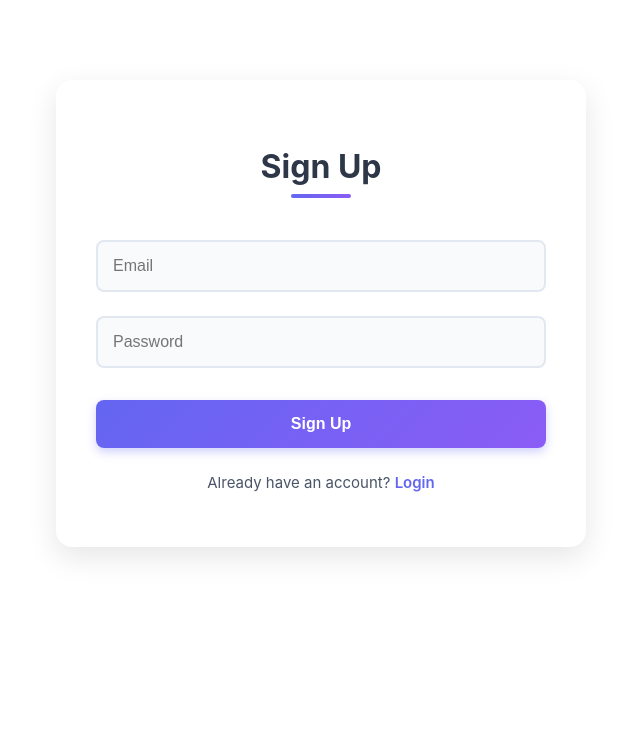
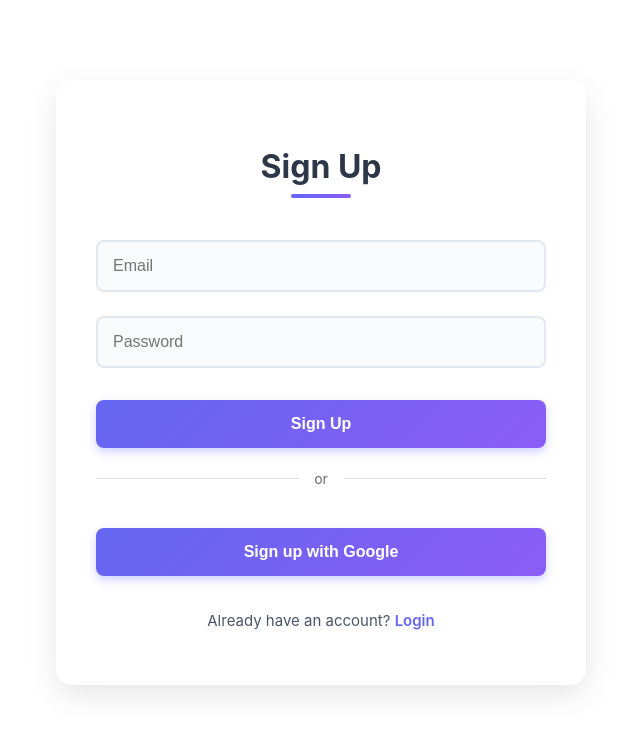
Before and after one commit to Roshang06/ResBuilder, a React (Create React App) app: page / in a window 1280 px wide. Shown: the top 734 px of the page, without its empty margins (319-959 px from the left). Built offline with nearby package versions, Linux system fonts and the light colour scheme; what @react-pdf/renderer would draw is missing.

Commit message:
added a sign up with google button and functionality

```diff
--- a/src/pages/Login.js
+++ b/src/pages/Login.js
@@ -1,5 +1,5 @@
 import React, { useState } from "react";
-import { signInWithEmailAndPassword } from "firebase/auth";
+import { signInWithEmailAndPassword, GoogleAuthProvider, signInWithPopup } from "firebase/auth";
 import { auth } from "../config/firebase";
 import { Link, useNavigate } from "react-router-dom";
 import "../styles/Auth.css"; // Import CSS
@@ -27,10 +27,21 @@ const Login = () => {
     }
   };
 
+  const handleGoogleLogin = async () => {
+    try {
+      const provider = new GoogleAuthProvider();
+      await signInWithPopup(auth, provider);
+      navigate("/dashboard");
+    } catch (err) {
+      console.error("Google Login Error:", err.message);
+      setError("Could not sign in with Google. Please try again.");
+    }
+  };
+
   return (
     <div className="auth-container">
       <h2>Login</h2>
-      {error && <p className="error">{error}</p>} {/* Display error message */}
+      {error && <p className="error">{error}</p>}
       <form onSubmit={handleLogin}>
         <input
           type="email"
@@ -46,6 +57,16 @@ const Login = () => {
         />
         <button type="submit">Login</button>
       </form>
+      <div className="auth-divider">
+        <span>or</span>
+      </div>
+      <button
+        type="button"
+        className="google-button"
+        onClick={handleGoogleLogin}
+      >
+        Login with Google
+      </button>
       <p>
         Don't have an account? <Link to="/">Sign Up</Link>
       </p>
--- a/src/pages/Signup.js
+++ b/src/pages/Signup.js
@@ -1,5 +1,5 @@
 import React, { useState } from "react";
-import { createUserWithEmailAndPassword } from "firebase/auth";
+import { createUserWithEmailAndPassword, GoogleAuthProvider, signInWithPopup } from "firebase/auth";
 import { auth } from "../config/firebase";
 import { Link, useNavigate } from "react-router-dom";
 import "../styles/Auth.css";
@@ -13,6 +13,8 @@ const Signup = () => {
   const handleSignup = async (e) => {
     e.preventDefault();
     setError("");
+
+
 
     try {
       await createUserWithEmailAndPassword(auth, email, password);
@@ -34,6 +36,17 @@ const Signup = () => {
     }
   };
 
+  const handleGoogleSignup = async () => {
+    try {
+      const provider = new GoogleAuthProvider();
+      await signInWithPopup(auth, provider);
+      navigate("/dashboard");
+    } catch (err) {
+      console.error("Google Signup Error:", err.message);
+      setError("Could not sign in with Google. Please try again.");
+    }
+  };
+
   return (
     <div className="auth-container">
       <h2>Sign Up</h2>
@@ -43,6 +56,16 @@ const Signup = () => {
         <input type="password" placeholder="Password" onChange={(e) => setPassword(e.target.value)} required />
         <button type="submit">Sign Up</button>
       </form>
+      <div className="auth-divider">
+        <span>or</span>
+      </div>
+      <button
+        type="button"
+        className="google-button"
+        onClick={handleGoogleSignup}
+      >
+        Sign up with Google
+      </button>
       <p>Already have an account? <Link to="/login">Login</Link></p>
     </div>
   );
--- a/src/styles/Auth.css
+++ b/src/styles/Auth.css
@@ -40,6 +40,53 @@
   display: flex;
   flex-direction: column;
   width: 100%; /* Add this line */
+}
+
+.auth-divider {
+  position: relative;
+  text-align: center;
+  margin: 20px 0;
+}
+
+.auth-divider::before,
+.auth-divider::after {
+  content: "";
+  position: absolute;
+  top: 50%;
+  width: 45%;
+  height: 1px;
+  background-color: #ddd;
+}
+
+.auth-divider::before {
+  left: 0;
+}
+
+.auth-divider::after {
+  right: 0;
+}
+
+.auth-divider span {
+  background-color: white;
+  padding: 0 10px;
+  color: #666;
+  font-size: 14px;
+}
+
+.google-button {
+  width: 100%;
+  padding: 10px;
+  background-color: white;
+  border: 1px solid #ddd;
+  border-radius: 4px;
+  cursor: pointer;
+  font-size: 14px;
+  margin-bottom: 10px;
+  transition: background-color 0.3s;
+}
+
+.google-button:hover {
+  background-color: #f5f5f5;
 }
 
 .auth-container input {
```
